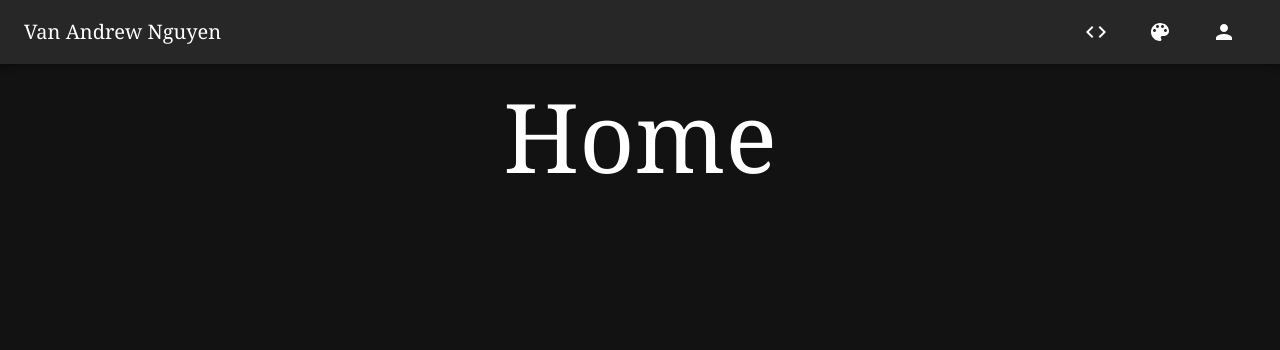
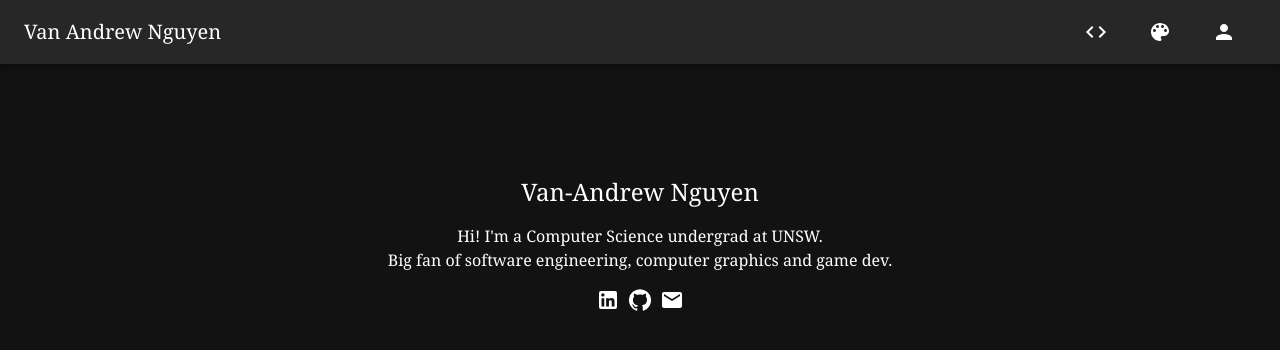
Before and after one commit to vanandrewnguyen/vanandrewnguyen.github.io, a React (Create React App) app: page / in a window 1280 px wide. Shown: the top 350 px of the page. Built offline with nearby package versions, Linux system fonts and the light colour scheme.

Commit message:
Added landing page and social icons

```diff
--- a/src/App.jsx
+++ b/src/App.jsx
@@ -9,7 +9,6 @@ import './App.css';
 import LandingPage from './screens/LandingPage';
 import AboutPage from './screens/AboutPage';
 import ProjectsPage from './screens/ProjectsPage';
-import ArtPage from './screens/ArtPage';
 import Nav from './components/Nav';
 
 import { ThemeProvider, createTheme } from '@mui/material/styles';
@@ -34,7 +33,6 @@ const App = () => {
           <Routes>
             <Route path="/" element={<LandingPage />} />
             <Route path='/projects' element={<ProjectsPage />} />
-            <Route path='/art' element={<ArtPage />} />
             <Route path='/about' element={<AboutPage />} />
           </Routes>
         </BrowserRouter>
--- a/src/components/Nav.jsx
+++ b/src/components/Nav.jsx
@@ -20,7 +20,7 @@ const Nav = () => {
             <Link to="/" style={{ textDecoration: 'none', color: 'inherit' }}>Van Andrew Nguyen</Link>
           </Typography>
             <Link to="/projects" style={{ textDecoration: 'none', color: 'inherit' }}><Button variant='active' title='Projects'><CodeIcon /></Button></Link>
-            <Link to="/art" style={{ textDecoration: 'none', color: 'inherit' }}><Button variant='active' title='Art'><ColorLensIcon /></Button></Link>
+            <a href="https://vanandrew.itch.io/" target="_blank" rel="noreferrer" style={{ textDecoration: 'none', color: 'inherit' }}><Button variant='active' title='Games'><ColorLensIcon /></Button></a>
             <Link to="/about" style={{ textDecoration: 'none', color: 'inherit' }}><Button variant='active' title='About'><PersonIcon /></Button></Link>
         </Toolbar>
       </AppBar>
--- /dev/null
+++ b/src/components/SocialIcons.jsx
@@ -0,0 +1,17 @@
+import React from 'react';
+import { Box } from '@mui/material';
+import LinkedInIcon from '@mui/icons-material/LinkedIn';
+import GitHubIcon from '@mui/icons-material/GitHub';
+import EmailIcon from '@mui/icons-material/Email';
+
+const SocialIcons = ({ align }) => {
+  return (
+    <Box section="section" display="flex" flexDirection="row" justifyContent={align} alignItems={align}>
+      <a href="https://www.linkedin.com/in/van-andrew-dev" target="_blank" rel="noreferrer" style={{ textDecoration: 'none', color: 'inherit' }}><LinkedInIcon sx={{ mx: 0 }} /></a>
+      <a href="https://github.com/vanandrewnguyen" target="_blank" rel="noreferrer" style={{ textDecoration: 'none', color: 'inherit' }}><GitHubIcon sx={{ mx: 1 }} /></a>
+      <a href="andrew.nguyen25@outlook.com" target="_blank" rel="noreferrer" style={{ textDecoration: 'none', color: 'inherit' }}><EmailIcon sx={{ mx: 0 }} /></a>
+    </Box>
+  );
+}
+
+export default SocialIcons;
--- a/src/screens/AboutPage.jsx
+++ b/src/screens/AboutPage.jsx
@@ -1,6 +1,8 @@
 import React from 'react';
 
 import { Box, Typography, Chip } from '@mui/material';
+
+import SocialIcons from '../components/SocialIcons';
 
 const AboutPage = () => {
   const pageWidth = '65vw';
@@ -34,6 +36,10 @@ const AboutPage = () => {
               <Chip key={text} label={text} variant="outlined" sx={{ mr: 1 }}/>
             ))}
           </Box>
+          <Box section="section" sx={{ my: 1 }}>
+            <Typography variant="body1">Get in touch below!</Typography>
+          </Box>
+          <SocialIcons align={"left"} />
         </Box>
       </Box>
     </div>
--- a/src/screens/ArtPage.jsx
+++ /dev/null
@@ -1,12 +0,0 @@
-import React from 'react';
-import Typography from '@mui/material/Typography';
-
-const ArtPage = () => {
-  return (
-    <div>
-      <Typography variant="h1">Art</Typography>
-    </div>
-  );
-};
-
-export default ArtPage;
--- a/src/screens/LandingPage.jsx
+++ b/src/screens/LandingPage.jsx
@@ -1,11 +1,22 @@
 import React from 'react';
 import { Box, Typography } from '@mui/material';
 
+import SocialIcons from '../components/SocialIcons';
+
 const LandingPage = () => {
+  const pageWidth = '65vw';
+
   return (
     <div>
-      <Box section="section" sx={{ p: 1, m: 1 }} display="flex" justifyContent="center">
-        <Typography variant="h1">Home</Typography>
+      <Box section="section" sx={{ p: 1, m: 1 }} display="flex" flexDirection="column" justifyContent="center" alignItems="center">
+        <Box style={{ width: pageWidth }}>
+          <Box section="section" sx={{ mt: 10, mb: 2 }} display="flex" flexDirection="column" justifyContent="center" alignItems="center">
+            <Typography variant="h5" sx={{ my: 2 }}>Van-Andrew Nguyen</Typography>
+            <Typography variant="body1">Hi! I'm a Computer Science undergrad at UNSW.</Typography>
+            <Typography variant="body1">Big fan of software engineering, computer graphics and game dev.</Typography>
+          </Box>
+          <SocialIcons align={"center"} />
+        </Box>
       </Box>
     </div>
   );
```
